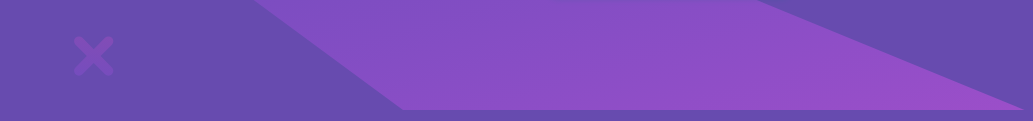
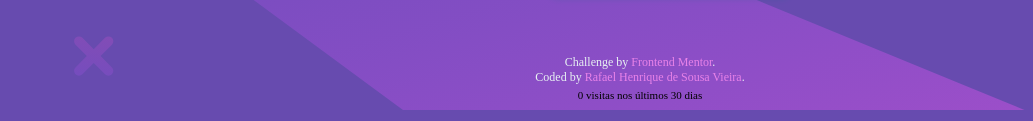
Before and after one commit to RafaelHDSV/Huddle-landing-page-with-single-introductory-section, a plain HTML site: page index.html in a window 1280 px wide. Shown: the part 679-800 px from the top of the page, 0-1033 px from the left. Drawn offline with nearby package versions, Linux system fonts and the light colour scheme.

Commit message:
Uncomment attribution footer so visit-count summary can mount.

```diff
--- a/index.html
+++ b/index.html
@@ -48,11 +48,11 @@
     </svg>
   </div>
 
-  <!-- <footer class=" attribution">
+  <footer class=" attribution">
     <p>Challenge by <a href="https://www.frontendmentor.io?ref=challenge" target="_blank">Frontend Mentor</a>.</p>
     <p>Coded by <a href="https://github.com/RafaelHDSV" target="_blank">Rafael Henrique de Sousa Vieira</a>.</p>
     <p id="va-visits" aria-live="polite" hidden style="margin:0.25rem 0 0;padding:0"></p>
-  </footer> -->
+  </footer>
     <script type="module" src="js/analytics.js"></script>
 <script data-name="BMC-Widget" data-cfasync="false" src="https://cdnjs.buymeacoffee.com/1.0.0/widget.prod.min.js" data-id="vieira" data-description="Support me on Buy me a coffee!" data-message="" data-color="#FF52BF" data-position="Right" data-x_margin="18" data-y_margin="18"></script>
 
--- a/style.css
+++ b/style.css
@@ -232,7 +232,7 @@ main {
 
 /* board22 visit-count */
 .attribution #va-visits {
-  font-size: inherit;
+  font-size: 11px;
   color: inherit;
   margin-top: 0.25rem;
 }
```
